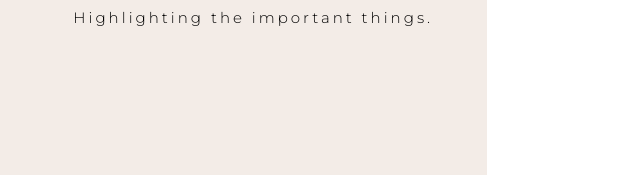
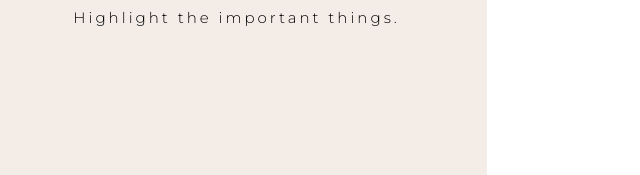
Before and after one commit to amaljafrani/amaljafrani.github.io, a plain HTML site: page works.html in a window 1280 px wide. Shown: the part 1183-1358 px from the top of the page, 537-1177 px from the left. Drawn offline with nearby package versions, Linux system fonts and the light colour scheme.

Commit message:
update elevate hook

```diff
--- a/works.html
+++ b/works.html
@@ -70,7 +70,7 @@
                     </div>
                     <div class="col-lg-7">
                         <h1 class="work-text">Elevate</h1>
-                        <h2 class="work-text">Highlighting the important things.</h2>
+                        <h2 class="work-text">Highlight the important things.</h2>
                     </div>
                 </div>
             </div>
```
Also changed, not shown: quick-quest/quick-quest.html (+1 -1 lines), xray/xray.html (+1 -1 lines).
